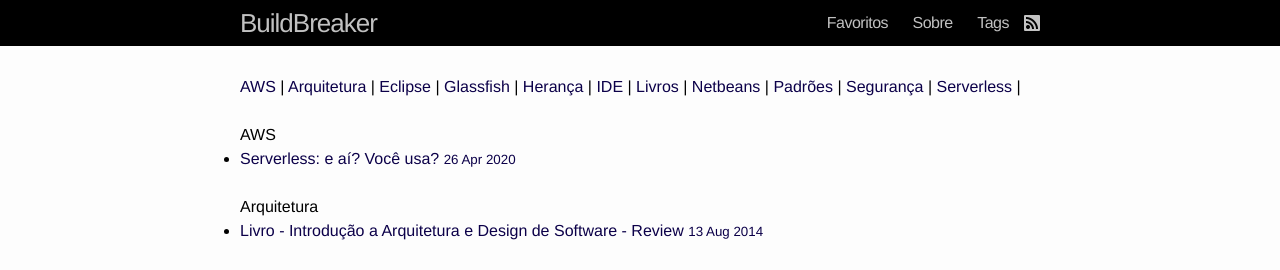
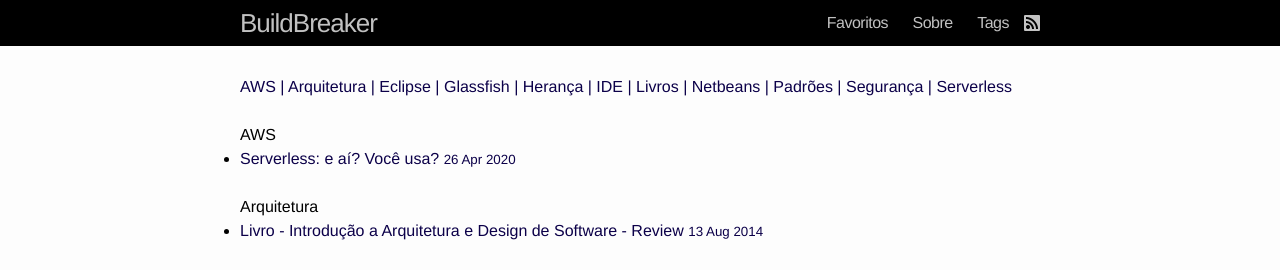
Before and after one commit to aloisioaw/aloisioaw.github.com, a Jekyll site: the page built from tags.md, in a window 1280 px wide and 1022 px high. Shown: the top 270 px of the window. Built offline with Jekyll 4.4.1, drawn with Linux system fonts in a browser that asks for light colours.

Commit message:
Renamed tags.html to md

```diff
--- a/tags.html
+++ b/tags.md
@@ -34,17 +34,22 @@
   {% endif %}
 {% endfor %}
 
-
 {% comment %}
 =======================
 The purpose of this snippet is to list all the tags you have in your site.
 =======================
 {% endcomment %}
-{% for tag in tags %}
-  <a href="#{{ tag | slugify }}"> {{ tag }} </a> |
-{% endfor %}
+<div>
+  {% for tag in tags %}
+    {% assign tagContent = tag %}
+    {% if forloop.index < tags.size %}
+      {% assign tagContent = tagContent | append: ' | ' %}
+    {% endif %}
 
-<br/>
+    <a href="{{ site.baseurl }}{% link tags.md %}#{{ tag | slugify }}">{{ tagContent }}</a>
+  {% endfor %}
+</div>
+
 <br/>
 
 {% comment %}
```
